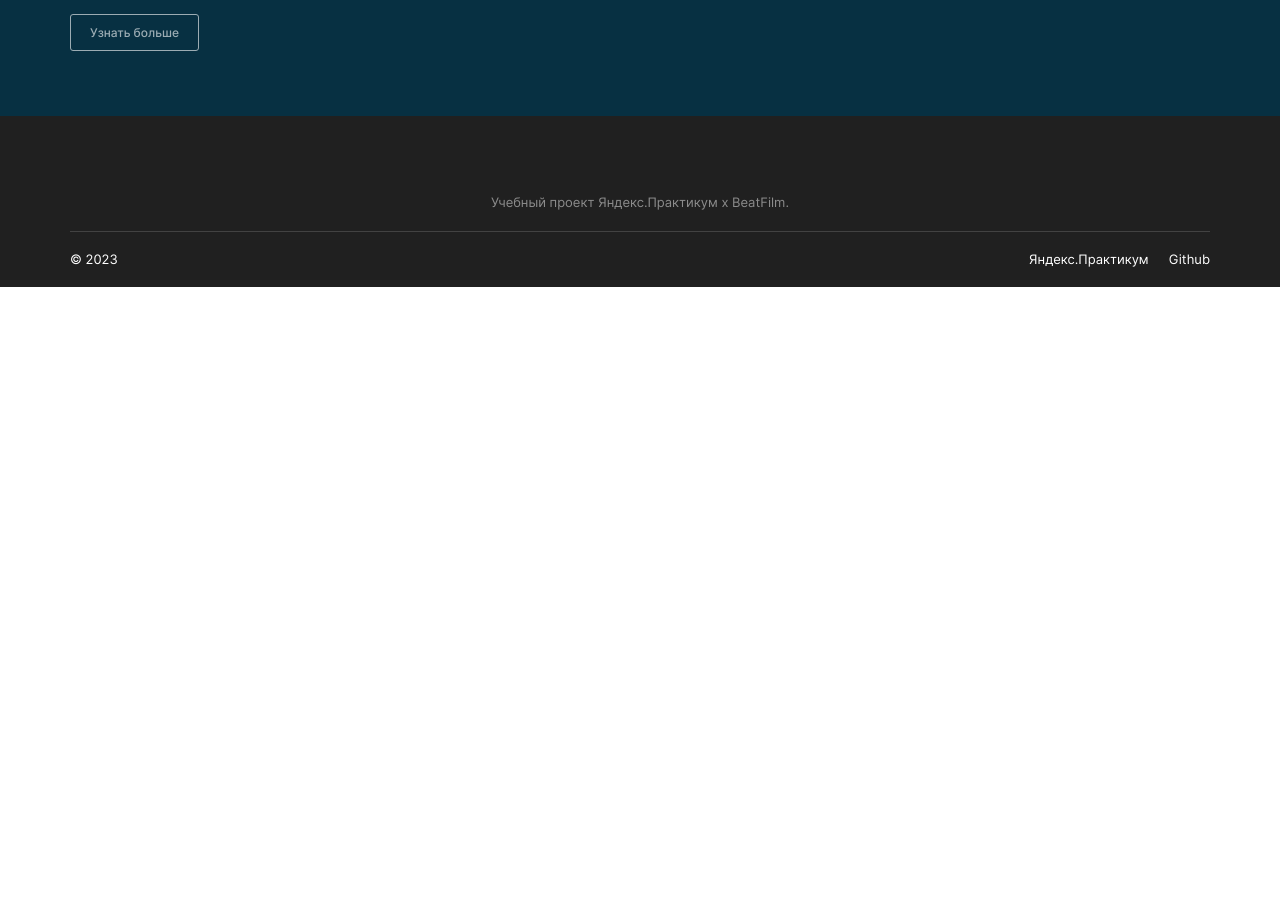
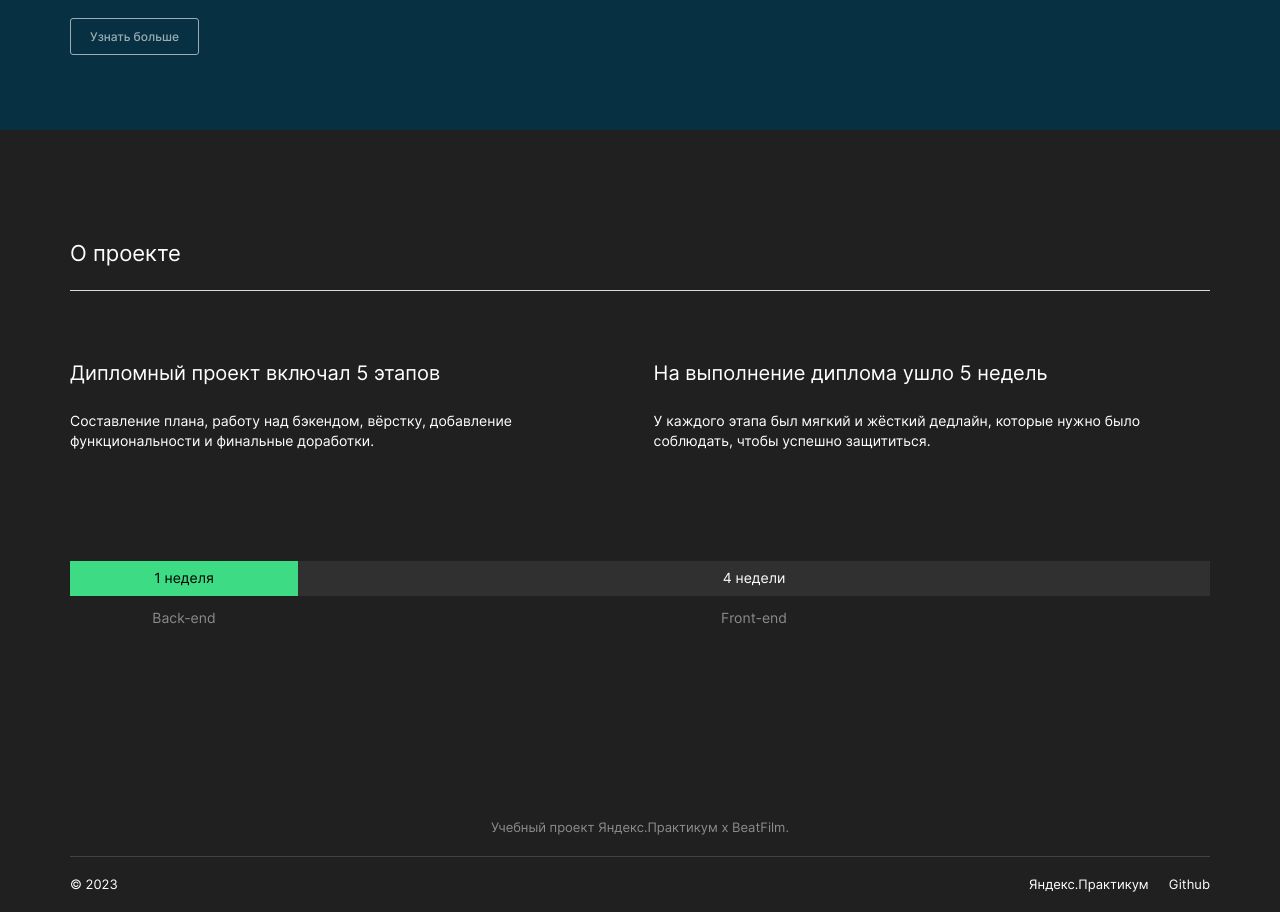
Before and after one commit to KseniiaDzhigun/movies-explorer-frontend, a React (Create React App) app: page / in a window 1280 px wide. Shown: the part 520-1432 px from the top of the page. Before the commit the page ends 807 px from the top, so only its background shows below. Built offline with nearby package versions, Linux system fonts and the light colour scheme.

Commit message:
feat: AboutProject jsx css

```diff
--- a/src/components/AboutProject/AboutProject.css
+++ b/src/components/AboutProject/AboutProject.css
@@ -0,0 +1,63 @@
+.project {
+    margin: 0 70px;
+    padding: 110px 0;
+    color: #FFFFFF;
+
+}
+
+.project__table {
+    display: flex;
+    gap: 40px;
+    margin: 0;
+    padding: 0;
+    list-style-type: none;
+}
+
+.project__subtitle {
+    margin: 70px 0 26px;
+    font-weight: 400;
+    font-size: 20px;
+    line-height: 1.2;
+}
+
+.project__text {
+    font-weight: 400;
+    font-size: 14px;
+}
+
+.project__text_description {
+    line-height: 1.43;
+    margin: 0 0 110px;
+}
+
+.project__text_stage {
+    padding: 9px 0;
+    line-height: 1.21;
+    text-align: center;
+    width: 100%;
+}
+
+.project__text_first-stage {
+    background-color: #3DDC84;
+    color: #000000;
+}
+
+.project__text_second-stage {
+    background-color: #303030;
+}
+
+.project__text_type {
+    line-height: 1.21;
+    color: #8B8B8B;
+    padding-top: 14px;
+}
+
+.project__scale {
+    margin: 0;
+    padding: 0;
+    list-style-type: none;
+    display: grid;
+    grid-template-columns: 1fr 4fr;
+    grid-template-rows: 1fr 1fr;
+    justify-items: center;
+}
--- a/src/components/AboutProject/AboutProject.js
+++ b/src/components/AboutProject/AboutProject.js
@@ -0,0 +1,69 @@
+import './AboutProject.css';
+import SectionTitle from '../SectionTitle/SectionTitle';
+
+const AboutProject = () => {
+
+    return (
+        <section className="project">
+            <SectionTitle text="О проекте" />
+            <ul className="project__table">
+                <li className="project__cell">
+                    <h3 className="project__subtitle">
+                        Дипломный проект включал 5 этапов
+                    </h3>
+                    <p className="project__text project__text_description">
+                        Составление плана, работу над бэкендом, вёрстку, добавление функциональности и финальные доработки.
+                    </p>
+                </li>
+                <li>
+                    <h3 className="project__subtitle">
+                        На выполнение диплома ушло 5 недель
+                    </h3>
+                    <p className="project__text project__text_description">
+                        У каждого этапа был мягкий и жёсткий дедлайн, которые нужно было соблюдать, чтобы успешно защититься.
+                    </p>
+                </li>
+            </ul>
+            {/* <ul className="project__scale">
+                <li className="project__stage">
+                    <p className="project__text project__text_time">
+                        1 неделя
+                    </p>
+                </li>
+                <li className="project__stage">
+                    <p className="project__text project__text_time">
+                        4 недели
+                    </p>
+                </li>
+                <li>
+                    <p className="project__text project__text_type">
+                        Back-end
+                    </p>
+                </li>
+                <li>
+                    <p className="project__text project__text_type">
+                        Front-end
+                    </p>
+                </li>
+            </ul> */}
+            <ul className="project__scale">
+                <li className="project__text project__text_stage project__text_first-stage">
+                        1 неделя
+                </li>
+                <li className="project__text project__text_stage project__text_second-stage">
+                        4 недели
+                </li>
+                <li className="project__text project__text_type">
+                        Back-end
+                </li>
+                <li className="project__text project__text_type">
+                        Front-end
+                </li>
+            </ul>
+
+
+        </section>
+    );
+}
+
+export default AboutProject;
--- a/src/components/Main/Main.js
+++ b/src/components/Main/Main.js
@@ -1,6 +1,7 @@
 import './Main.css';
 import Footer from '../Footer/Footer';
 import Promo from '../Promo/Promo';
+import AboutProject from '../AboutProject/AboutProject';
 
 
 const Main = ({ loggedIn }) => {
@@ -8,6 +9,7 @@ const Main = ({ loggedIn }) => {
     return (
         <main className="content">
             <Promo loggedIn={loggedIn}/>
+            <AboutProject />
             <Footer />
         </main>
     );
--- a/src/components/Promo/Promo.css
+++ b/src/components/Promo/Promo.css
@@ -1,7 +1,7 @@
 .promo {
     color: #FFFFFF;
     background-color: #073042;
-    padding-bottom: 75px;
+    padding-bottom: 85px;
 }
 
 .promo__title {
@@ -18,7 +18,7 @@
     font-size: 13px;
     font-weight: 400;
     line-height: 1.2;
-    margin: 0 70px 152px;
+    margin: 0 70px 156px;
 }
 
 .promo__link {
--- /dev/null
+++ b/src/components/SectionTitle/SectionTitle.css
@@ -0,0 +1,9 @@
+.section-title {
+    margin: 0;
+    font-weight: 400;
+    font-size: 22px;
+    line-height: 1.23;
+    color: #FFFFFF;
+    border-bottom: 1px solid #DADADA;
+    padding-bottom: 23px;
+}
--- /dev/null
+++ b/src/components/SectionTitle/SectionTitle.js
@@ -0,0 +1,12 @@
+import './SectionTitle.css';
+
+const SectionTitle = ({ text }) => {
+
+    return (
+            <h2 className="section-title">
+                { text }
+            </h2>
+    );
+}
+
+export default SectionTitle;
```
